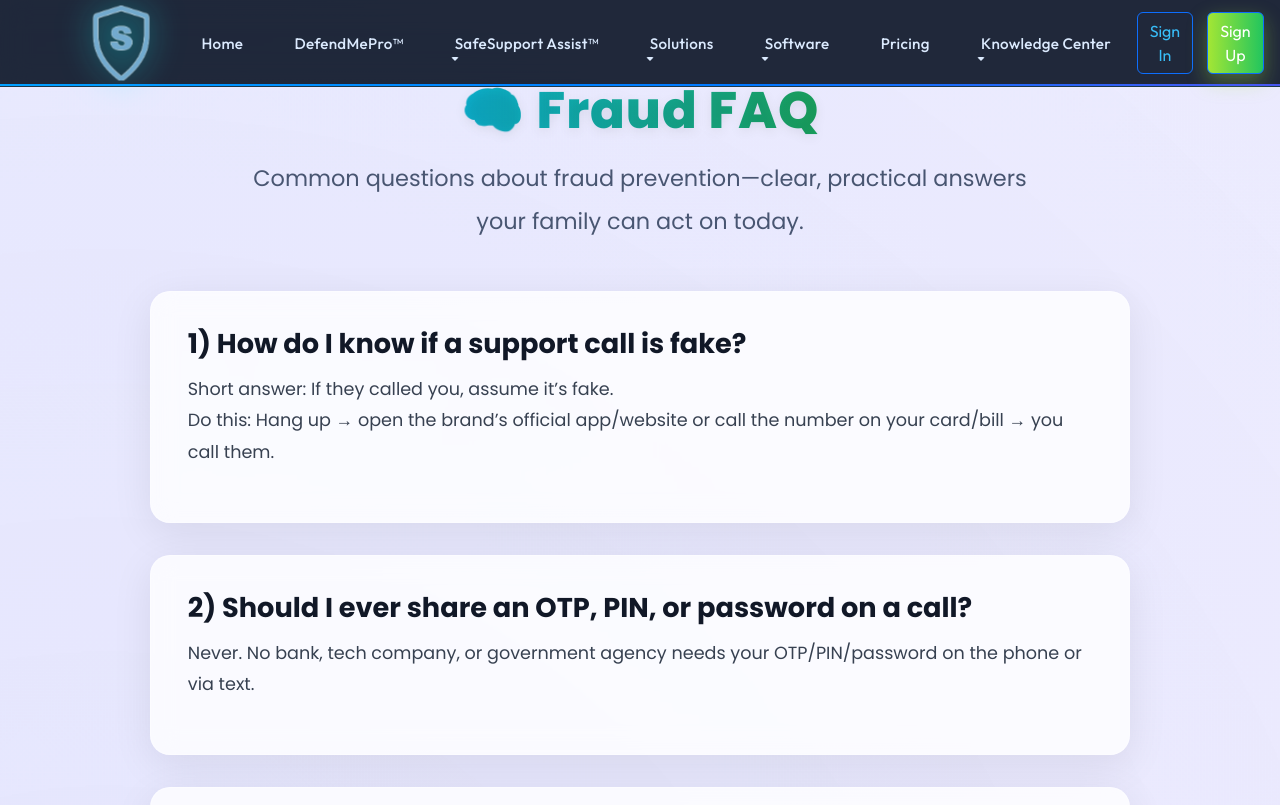
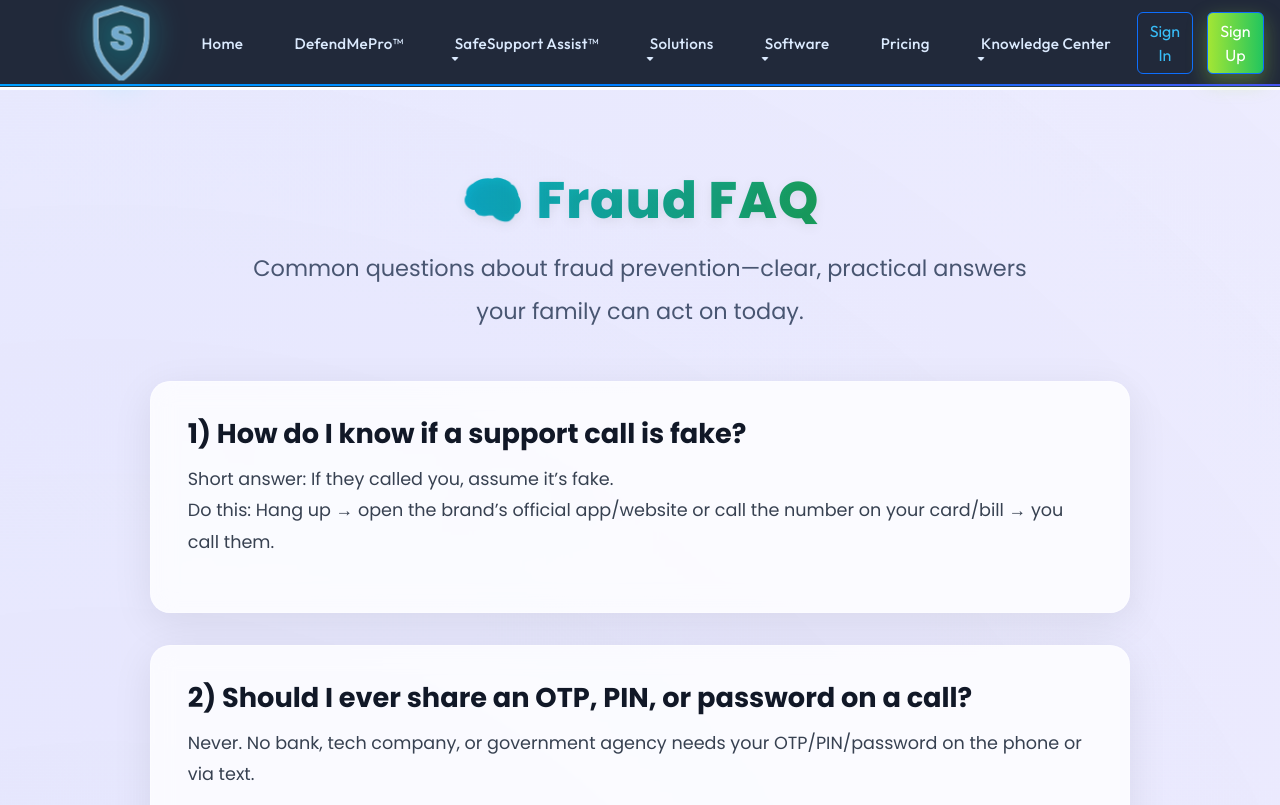
Before and after one commit to Saffron2025/Saffron-Guru, a React (Vite) app in the folder Aura.com/: page /ReadFAQ in a window 1280 px wide. Shown: the top 805 px of the page. Built offline with nearby package versions, Linux system fonts and the light colour scheme; no server answers; a web font is replaced by a local one.

Commit message:
soemc hanges

```diff
--- a/Aura.com/src/App.jsx
+++ b/Aura.com/src/App.jsx
@@ -135,7 +135,7 @@ const App = () => {
           <Route path="/why-us" element={<Layout><WhyChooseUs /></Layout>} />
           <Route path="/userdashboard" element={<Layout><UserDashboard /></Layout>} />
           <Route path="/solution" element={<Solution />} />
-          <Route path="/resources" element={<Layout><Resources /></Layout>} />
+          <Route path="/resources" element={<Resources />} />
           <Route path="/HowSaffronWorks" element={<HowSaffronWorks />} />
           <Route path="/Fox" element={<Fox />} />
           <Route path="/CBS" element={<CBS />} />
--- a/Aura.com/src/Pages/ReadFAQ.css
+++ b/Aura.com/src/Pages/ReadFAQ.css
@@ -9,6 +9,7 @@
   animation: wrapperFlow 18s infinite alternate ease-in-out;
   position: relative;
   overflow: hidden;
+  margin-top: 90px;
 }
 
 /* 🌀 Animated Gradient Background */
```
